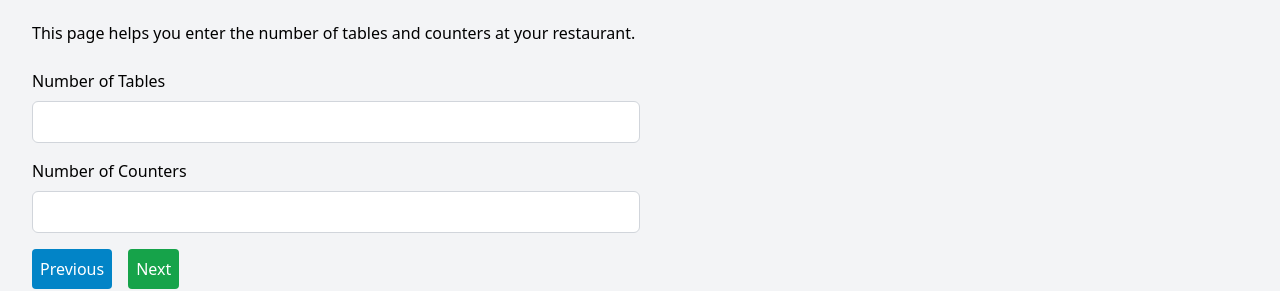
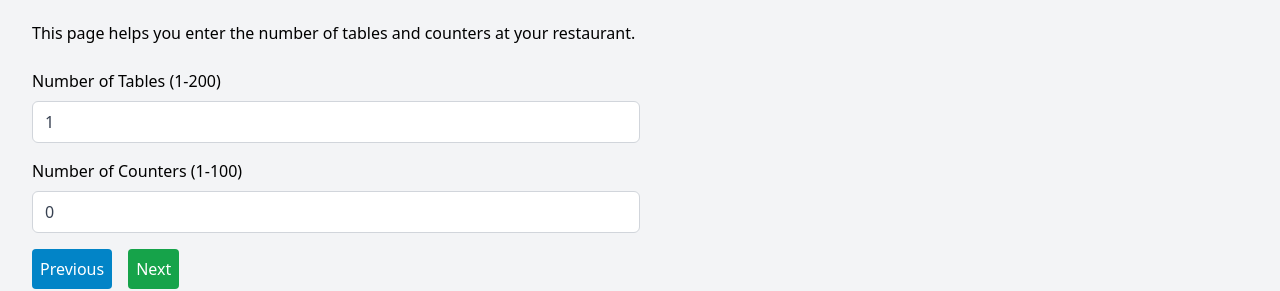
Before and after one commit to LeeYongwoo-kor/oi-pos, a Next.js app: page /restaurants/tables in a window 1280 px wide. Shown: the part 179-470 px from the top of the page. Built offline with nearby package versions, Linux system fonts and the light colour scheme; no server answers.

Commit message:
Second completion of table registration page (validate inspection logic complete)

```diff
--- a/pages/restaurants/tables/index.tsx
+++ b/pages/restaurants/tables/index.tsx
@@ -1,19 +1,33 @@
 import Layout from "@/components/Layout";
 import LoadingOverlay from "@/components/LoadingOverlay";
 import { StatusBar } from "@/components/StatusBar";
-import isEmpty from "@/utils/validation/isEmpty";
 import { useForm } from "react-hook-form";
 
 export default function RestaurantsTables() {
   const {
     register,
     handleSubmit,
+    setValue,
     watch,
-    formState: { errors, isSubmitting },
-  } = useForm();
+    formState: { isSubmitting },
+  } = useForm({
+    mode: "onChange",
+    defaultValues: {
+      tableNumber: 1,
+      counterNumber: 0,
+    },
+  });
+
+  const tableNumber = watch("tableNumber");
+  const counterNumber = watch("counterNumber");
 
   const handlePrevious = () => {};
   const handleNext = () => {};
+
+  const isValid =
+    (Number(tableNumber) > 0 || Number(counterNumber) > 0) &&
+    tableNumber !== undefined &&
+    counterNumber !== undefined;
 
   return (
     <Layout>
@@ -32,51 +46,64 @@ export default function RestaurantsTables() {
         </p>
         <form>
           <div className="mb-4">
-            <label className="block mb-2">Number of Tables</label>
+            <label className="block mb-2">Number of Tables (1-200)</label>
             <input
               className="w-1/2 px-3 py-2 text-gray-700 placeholder-gray-500 bg-white border border-gray-300 rounded-md focus:border-indigo-500 focus:outline-none"
               type="number"
               min={0}
               max={200}
-              maxLength={3}
               {...register("tableNumber", {
-                validate: (value) =>
-                  value > 0 || "Number of tables must be greater than zero",
+                pattern: {
+                  value: /^[1-9][0-9]{0,2}$/,
+                  message:
+                    "Number of tables must be a number between 1 and 200",
+                },
               })}
               onInput={(e) => {
-                if (e.target.value.length > 3) {
-                  e.target.value = e.target.value.slice(0, 3);
+                const input = e.target as HTMLInputElement;
+                if (input.value.length > 3) {
+                  input.value = input.value.slice(0, 3);
+                }
+                if (Number(input.value) > 200) {
+                  setValue("tableNumber", 200);
                 }
               }}
             />
-            {errors.tableNumber && (
-              <p className="text-red-600">{errors.tableNumber.message}</p>
-            )}
           </div>
-
           <div className="mb-4">
-            <label className="block mb-2">Number of Counters</label>
+            <label className="block mb-2">Number of Counters (1-100)</label>
             <input
               className="w-1/2 px-3 py-2 text-gray-700 placeholder-gray-500 bg-white border border-gray-300 rounded-md focus:border-indigo-500 focus:outline-none"
               type="number"
               min={0}
-              max={200}
+              max={100}
               maxLength={3}
               {...register("counterNumber", {
-                validate: (value) =>
-                  value > 0 || "Number of counters must be greater than zero",
+                pattern: {
+                  value: /^[1-9][0-9]{0,2}$/,
+                  message:
+                    "Number of counters must be a number between 1 and 100",
+                },
               })}
               onInput={(e) => {
-                if (e.target.value.length > 3) {
-                  e.target.value = e.target.value.slice(0, 3);
+                const input = e.target as HTMLInputElement;
+                if (input.value.length > 3) {
+                  input.value = input.value.slice(0, 3);
+                }
+                if (Number(input.value) > 100) {
+                  setValue("counterNumber", 100);
                 }
               }}
             />
-            {errors.counterNumber && (
-              <p className="text-red-600">{errors.counterNumber.message}</p>
-            )}
           </div>
-
+          {!isValid && (
+            <div className="mb-3">
+              <p className="text-red-600">
+                At least one of table or counter number must be greater than
+                zero
+              </p>
+            </div>
+          )}
           <button
             type="button"
             className="p-2 mr-4 text-white rounded bg-sky-600 hover:bg-sky-700"
@@ -86,12 +113,12 @@ export default function RestaurantsTables() {
           </button>
           <button
             className={`p-2 text-white bg-green-600 rounded ${
-              isEmpty(errors) && !isSubmitting
+              isValid && !isSubmitting
                 ? "hover:bg-green-700"
                 : "opacity-60 cursor-not-allowed"
             }`}
             type="button"
-            disabled={!isEmpty(errors) || isSubmitting}
+            disabled={!isValid || isSubmitting}
             onClick={handleSubmit(handleNext)}
           >
             Next
```
